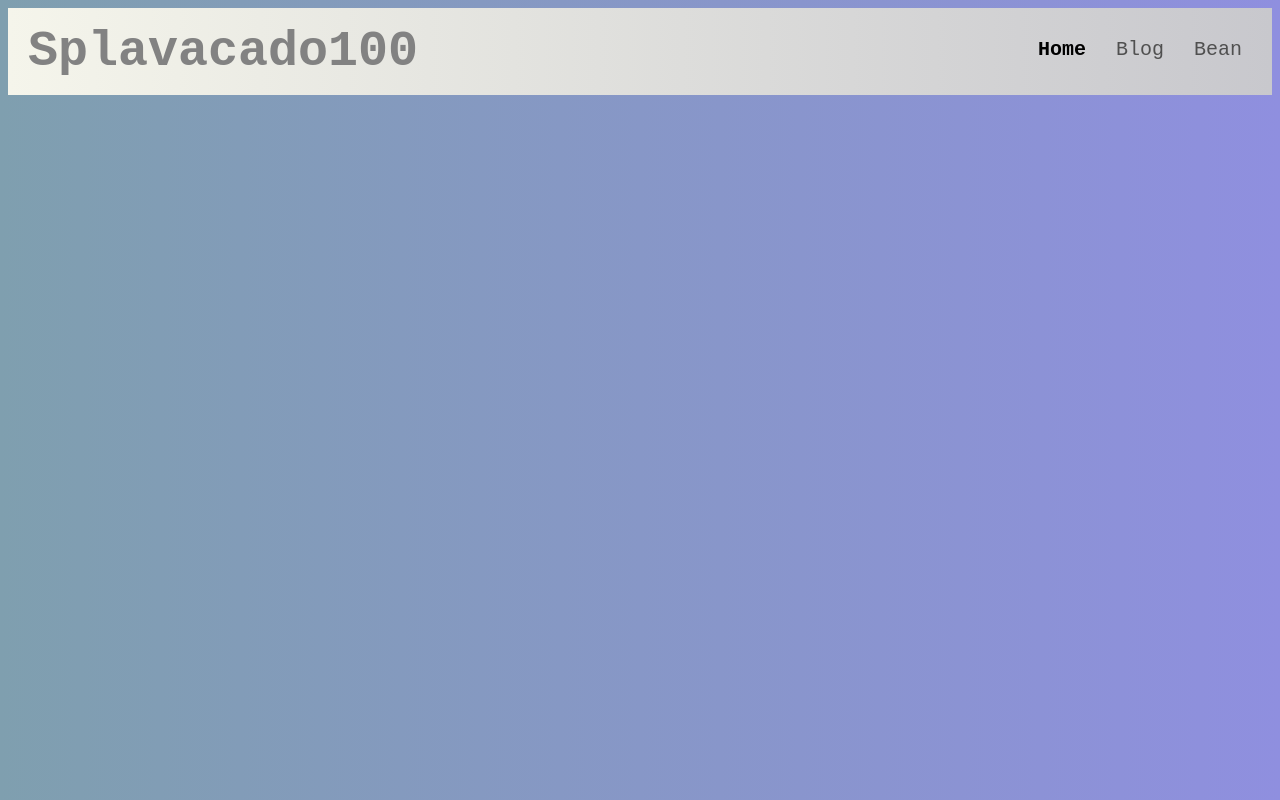
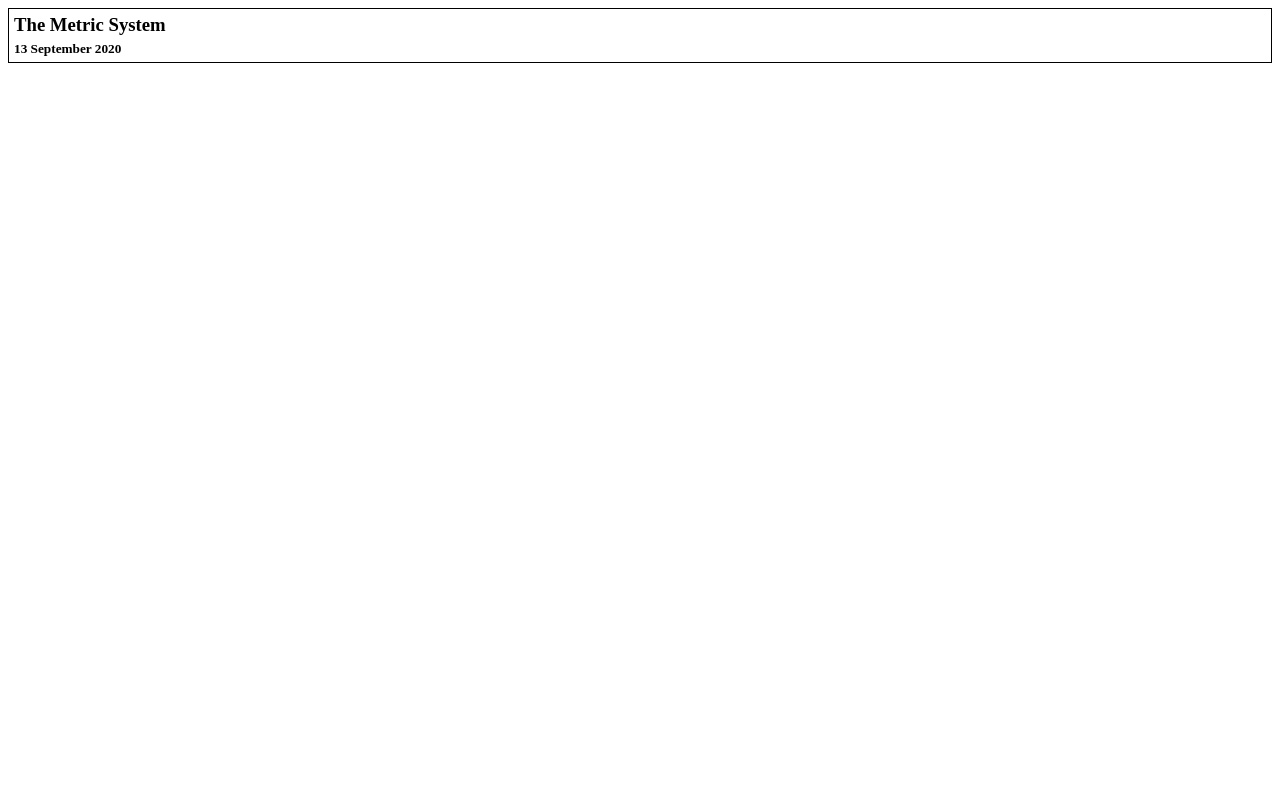
Before and after one commit to Splavacado100/splavacado100.github.io, a plain HTML site: page index.html in a window 1280 px wide. Drawn offline with Linux system fonts and the light colour scheme.

Commit message:
redesign

```diff
--- a/index.html
+++ b/index.html
@@ -5,11 +5,9 @@
 		<title>Splavacado100</title>
 	</head>
 	<body>
-		<div class="grad">
-			<p class="head">Splavacado100</p>
-			<a class="link" href="bean.html">Bean</a>
-			<a class="link" href="blog.html">Blog</a>
-			<span class="select">Home</span>
+		<div title="The Metric System" style="border: 1px solid black;">
+			<h3 class = "blogtitle">The Metric System</h3>
+			<h5 class = "blogtime">13 September 2020</h5>
 		</div>
 	</body>
 </html>
--- a/stylesheet.css
+++ b/stylesheet.css
@@ -1,83 +1,7 @@
-body {
-	background-image: linear-gradient(to right, #7f9faf, #8f8fdf);
-	background-attachment: fixed;
+.blogtitle {
+	margin: 5px 5px 5px 5px;
 }
 
-div.grad {
-	background-image: linear-gradient(to right, #f5f5eb, #c8c8cd);
-	padding: 15px;
-	position: -webkit-sticky;
-	position: sticky;
-	top: 0px;
-	left: 0px;
-	right: 0px;
-	z-index: 25;
+.blogtime {
+	margin: 5px 5px 5px 5px;
 }
-
-img.logo {
-	width: 100px;
-	height: 100px;
-	display: inline;
-	position: relative;
-	top: 5px;
-	left: 0px;
-}
-
-p.head {
-	color: #828282;
-	display: inline;
-	font-family: courier new;
-	font-weight: bold;
-	font-size: 50px;
-	margin: 0px;
-	position: relative;
-	left: 5px;
-}
-
-a.link {
-	float: right;
-	color: #505050;
-	font-family: courier new;
-	font-size: 20px;
-	text-decoration: none;
-	margin: 15px;
-	padding: 0px;
-}
-
-a:hover {
-	font-weight: bold;
-}
-
-span.select {
-	float: right;
-	color: #000000;
-	font-family: courier new;
-	font-weight: bold;
-	font-size: 20px;
-	margin: 15px;
-	padding: 0px;
-}
-
-div.blogblock {
-	background-color: #ffffff;
-	padding: 15px;
-	margin-left: 20px;
-	margin-right: 20px;
-	border-radius: 5px;
-}
-
-p.bloghead {
-	margin: 0px;
-	font-size: 30px;
-	font-weight: bold;
-}
-
-p.blogdate {
-	margin: 0px;
-	font-size: 13px;
-}
-
-p.blogpost {
-	margin: 0px;
-	overflow-wrap: break-word;
-}
```
Also changed, not shown: bean.html (deleted, +0 -15 lines), blog.html (deleted, +0 -22 lines), back.png (deleted), beanLogo.png (deleted), logo.png (deleted).
